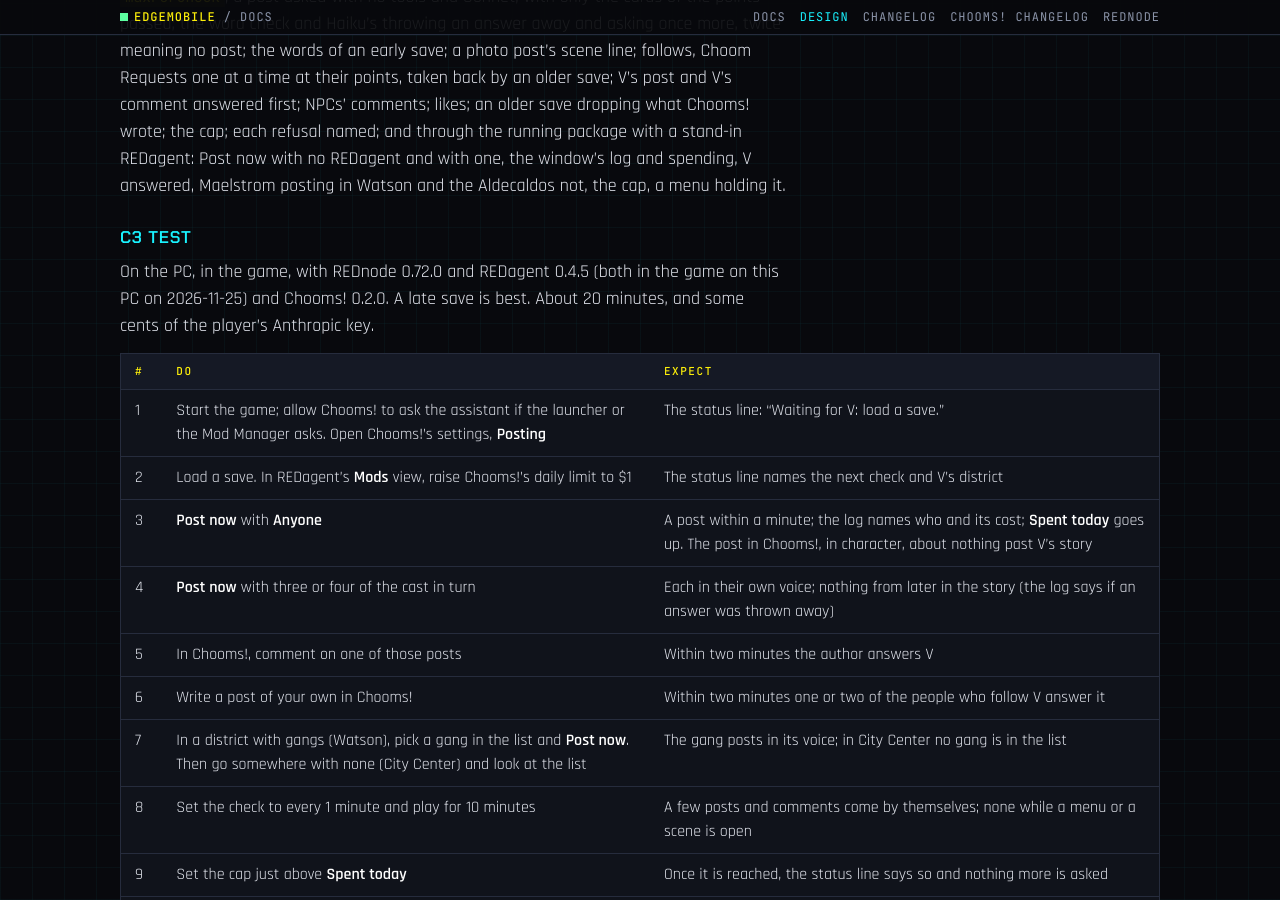
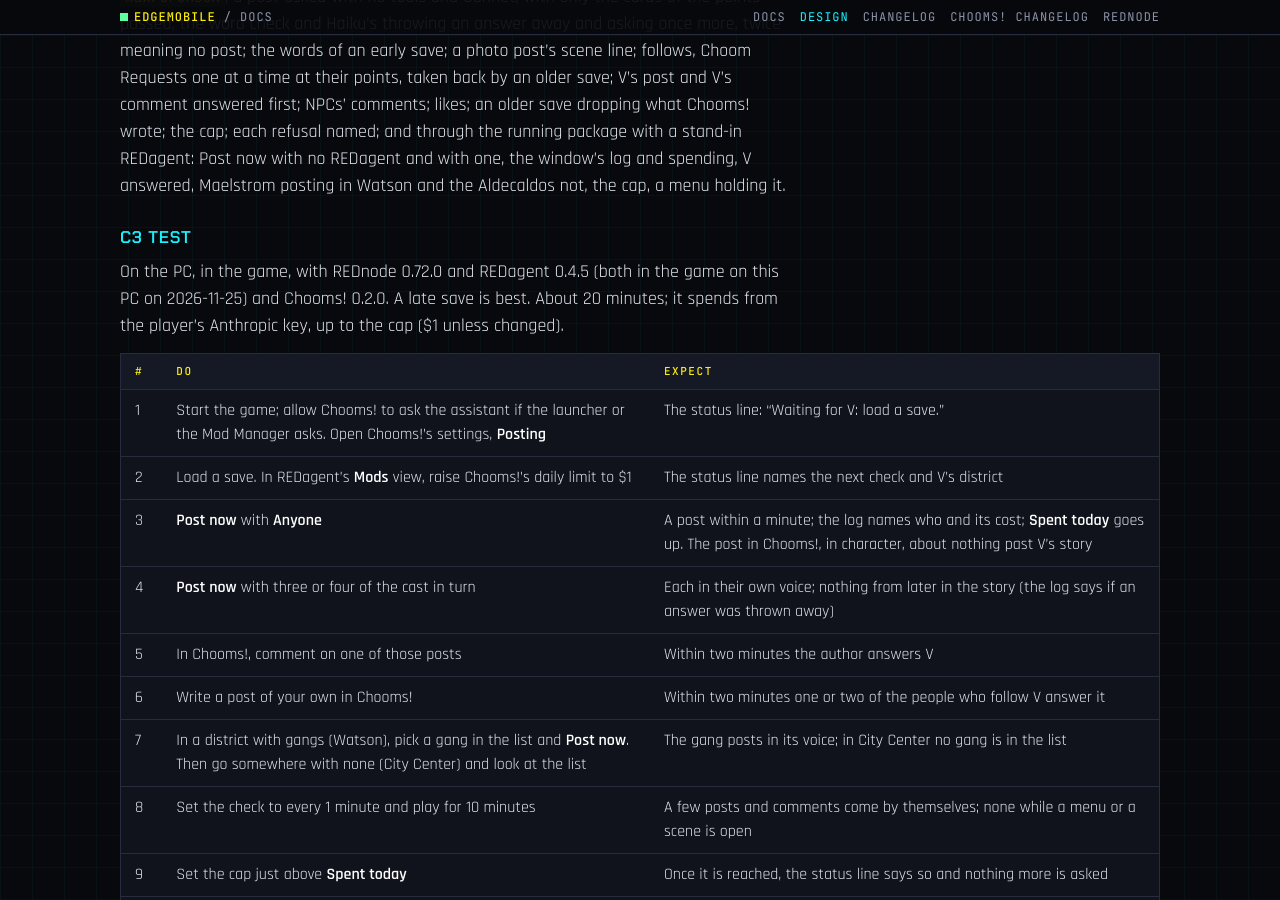
Before and after one commit to Edgemodders/EDGEmobile, a Jekyll site: the page built from docs/design.md, in a window 1280 px wide and 900 px high, scrolled down 39517 px. Built offline with Jekyll 4.4.1, drawn with Linux system fonts in a browser that asks for light colours.

Commit message:
Docs: the C3 test's cost, up to the cap
Co-Authored-By: Claude Opus 5.5 <noreply@anthropic.com>

```diff
--- a/docs/design.md
+++ b/docs/design.md
@@ -744,7 +744,7 @@ Not built yet: the incidents (a gang remembering a fight with V), which wait for
 
 ### C3 test
 
-On the PC, in the game, with REDnode 0.72.0 and REDagent 0.4.5 (both in the game on this PC on 2026-11-25) and Chooms! 0.2.0. A late save is best. About 20 minutes, and some cents of the player's Anthropic key.
+On the PC, in the game, with REDnode 0.72.0 and REDagent 0.4.5 (both in the game on this PC on 2026-11-25) and Chooms! 0.2.0. A late save is best. About 20 minutes; it spends from the player's Anthropic key, up to the cap ($1 unless changed).
 
 | # | Do | Expect |
 |---|---|---|
```
